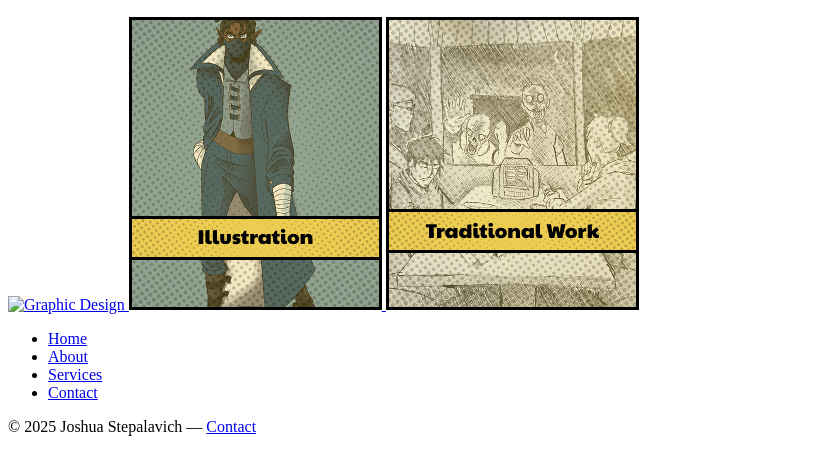
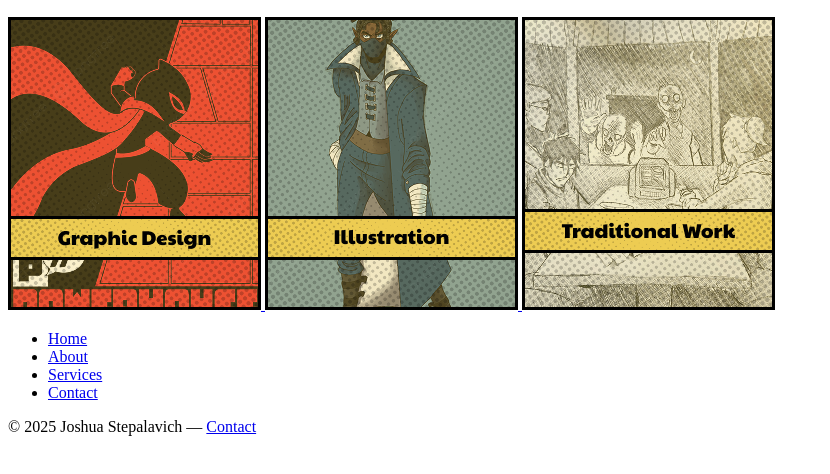
Before and after one commit to JStepalavich/Portfolio, a plain HTML site: page index.html in a window 1280 px wide. Shown: the part 164-638 px from the top of the page, without its empty margins (0-830 px from the left). Drawn offline with Linux system fonts and the light colour scheme; the site is published under a folder, as on GitHub Pages, so addresses that start at the root find nothing; a web font is replaced by a local one.

Commit message:
Fix image source path in index.html

```diff
--- a/index.html
+++ b/index.html
@@ -33,7 +33,7 @@
 
       <section class="intro">
 
-        <a href="graphicdesign.html"><img src="/img/1.png" alt="Graphic Design"> </a>
+        <a href="graphicdesign.html"><img src="img/1.png" alt="Graphic Design"> </a>
 
         <a href="Illustration.html">
           <img src="img/2.png" alt="Illustration">
```
